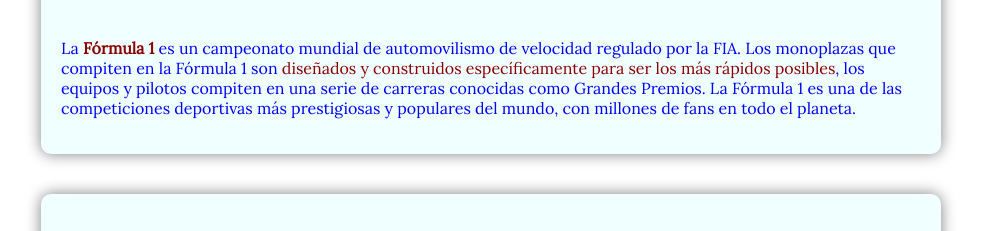
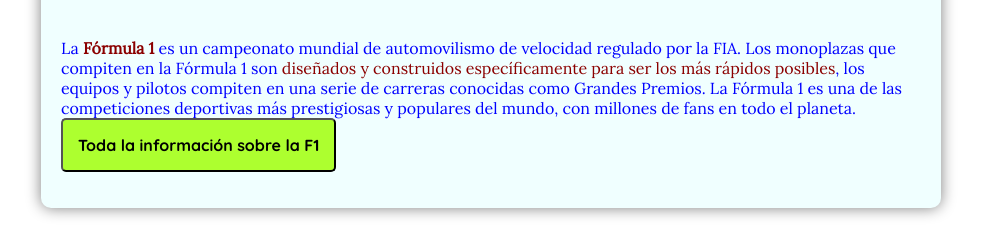
Before and after one commit to Pabloasecas/Practica-2, a plain HTML site: page index.html in a window 1280 px wide. Shown: the part 927-1158 px from the top of the page, without its empty margins (149-1130 px from the left). Drawn offline with Linux system fonts and the light colour scheme; a script that the page names is missing; a web font is replaced by a local one.

Commit message:
Introducción de boton de index a indexdos

```diff
--- a/estilos.css
+++ b/estilos.css
@@ -31,6 +31,18 @@ ol{
 ul{
     font-family: 'Lora', serif;
 }
+button{
+    background-color: greenyellow;
+    border-radius: 5px;
+    color: black;
+    padding: 15px 15px;
+    text-align: center;
+    cursor: pointer;
+    align-items: left;
+    display: inline-block;
+    font-size: 16px;
+    font-family: 'Quicksand', sans-serif;
+}
 /*estos comandos afectan a la forma de las tarjetas*/
 .container{
 max-width: 900px;
--- a/index.html
+++ b/index.html
@@ -28,7 +28,7 @@
                 de automovilismo de velocidad regulado por la FIA. Los monoplazas que compiten en la Fórmula 1 son <span style="color:darkred">diseñados y construidos
                 específicamente para ser los más rápidos posibles</span>, los equipos y pilotos compiten en una serie de carreras conocidas
                 como Grandes Premios. La Fórmula 1 es una de las competiciones deportivas más prestigiosas y populares del mundo,
-                con millones de fans en todo el planeta.
+                con millones de fans en todo el planeta. <button onclick="window.location.href='indexdos.html'">Toda la información sobre la F1</button>
             </p>
         </div>
         <div class="card">
```
